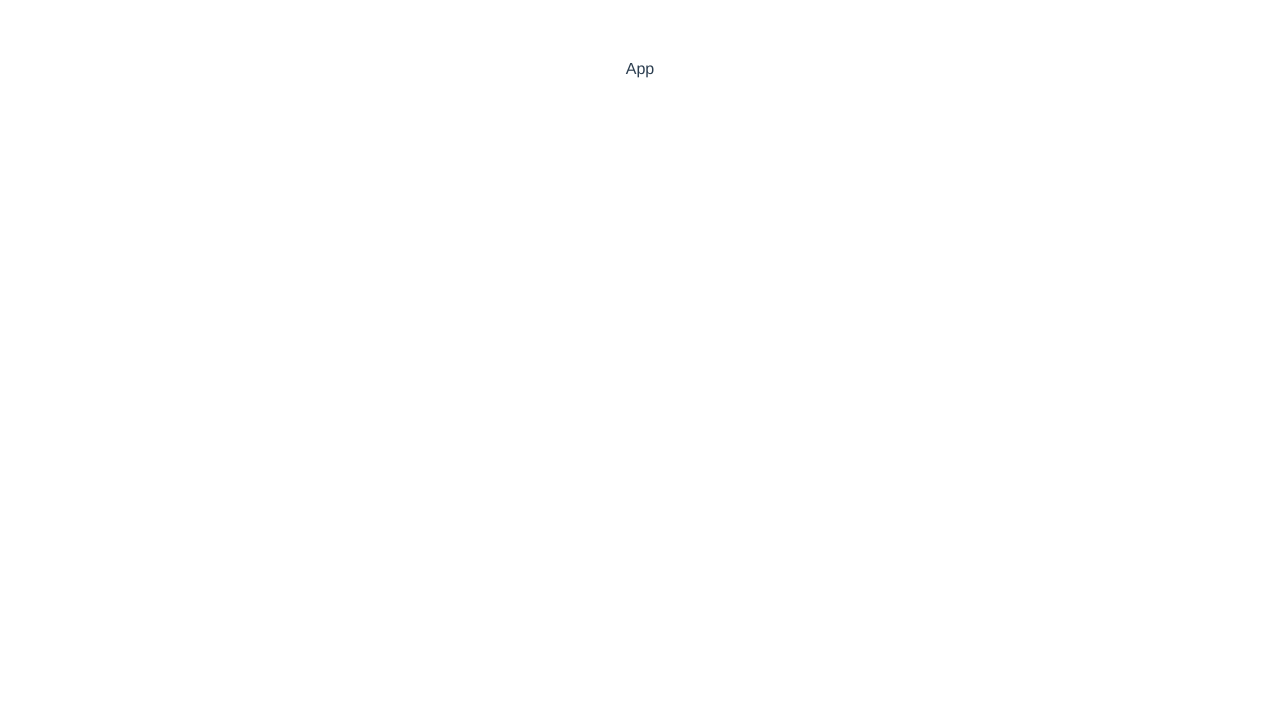
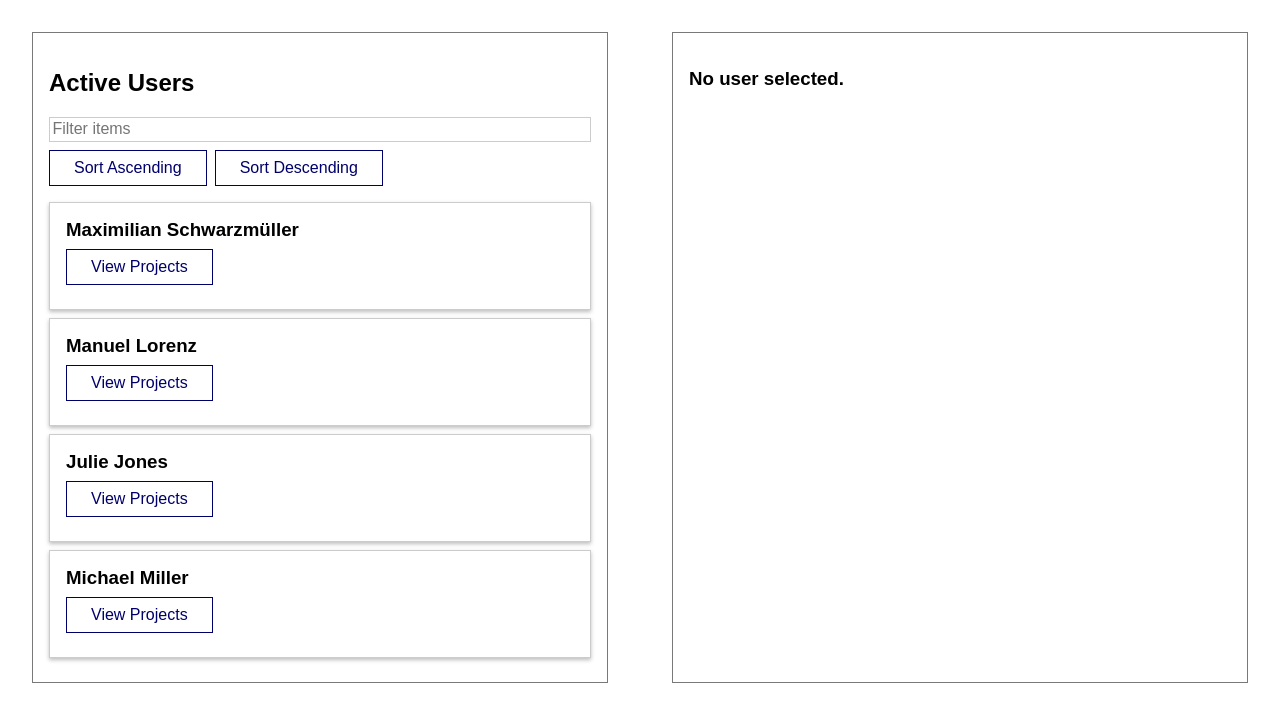
Before and after one commit to subashpenneru/Subash-Vue-Practice, a Vue app: page / in a window 1280 px wide. Shown: the top 722 px of the page. Built offline with nearby package versions, Linux system fonts and the light colour scheme.

Commit message:
migrating done

```diff
--- a/src/App.vue
+++ b/src/App.vue
@@ -1,20 +1,67 @@
 <template>
-  <div>App</div>
+  <main>
+    <user-list :users="activeUsers" @list-projects="selectUser"></user-list>
+    <projects-list :user="selectedUser"></projects-list>
+  </main>
 </template>
 
 <script>
+import { ref } from 'vue';
+
+import USER_DATA from './dummy-data.js';
+import UserList from './components/users/UserList.vue';
+import ProjectsList from './components/projects/ProjectsList.vue';
+
 export default {
-  name: 'App',
+  components: {
+    UserList,
+    ProjectsList
+  },
+  setup() {
+    const activeUsers = USER_DATA;
+    let selectedUser = ref(null);
+
+    const selectUser = id => {
+      selectedUser.value = activeUsers.find(user => user.id === id);
+    };
+
+    return { selectUser, selectedUser, activeUsers };
+  }
 };
 </script>
 
-<style lang="scss">
-#app {
-  font-family: Avenir, Helvetica, Arial, sans-serif;
-  -webkit-font-smoothing: antialiased;
-  -moz-osx-font-smoothing: grayscale;
-  text-align: center;
-  color: #2c3e50;
-  margin-top: 60px;
+<style>
+* {
+  box-sizing: border-box;
+}
+html {
+  font-family: sans-serif;
+}
+body {
+  margin: 0;
+}
+
+main {
+  display: flex;
+  justify-content: space-around;
+}
+
+button {
+  font: inherit;
+  border: 1px solid #00006b;
+  background-color: transparent;
+  color: #00006b;
+  padding: 0.5rem 1.5rem;
+  cursor: pointer;
+  margin: 0.5rem 0.5rem 0.5rem 0;
+}
+button:hover,
+button:active {
+  background-color: #efefff;
+}
+
+button.selected {
+  background-color: #00006b;
+  color: white;
 }
 </style>
--- /dev/null
+++ b/src/components/UI/BaseContainer.vue
@@ -0,0 +1,14 @@
+<template>
+  <section>
+    <slot></slot>
+  </section>
+</template>
+
+<style scoped>
+section {
+  margin: 2rem;
+  border: 1px solid #797979;
+  padding: 1rem;
+  flex: 1;
+}
+</style>
--- /dev/null
+++ b/src/components/UI/BaseSearch.vue
@@ -0,0 +1,40 @@
+<template>
+  <form>
+    <input
+      type="search"
+      @input="search"
+      :value="searchTerm"
+      placeholder="Filter items"
+    />
+  </form>
+</template>
+
+<script>
+export default {
+  props: ['searchTerm'],
+  emits: ['search'],
+  setup(_, context) {
+    const search = e => {
+      context.emit('search', e.target.value);
+    };
+
+    return { search };
+  }
+};
+</script>
+
+<style scoped>
+input {
+  font: inherit;
+  width: 100%;
+  display: block;
+  padding: 0.15rem;
+  border: 1px solid #ccc;
+}
+
+input:focus {
+  outline: none;
+  border-color: #00006b;
+  background-color: #eeeeff;
+}
+</style>
--- /dev/null
+++ b/src/components/projects/ProjectItem.vue
@@ -0,0 +1,24 @@
+<template>
+  <li>
+    <h3>{{ title }}</h3>
+  </li>
+</template>
+
+<script>
+export default {
+  props: ['title'],
+};
+</script>
+
+<style scoped>
+li {
+  background-color: #00006b;
+  color: white;
+  padding: 0.5rem;
+  margin: 1rem 0;
+}
+
+li h3 {
+  margin: 0;
+}
+</style>
--- /dev/null
+++ b/src/components/projects/ProjectsList.vue
@@ -0,0 +1,78 @@
+<template>
+  <base-container v-if="user">
+    <h2>{{ user.fullName }}: Projects</h2>
+    <base-search
+      v-if="hasProjects"
+      @search="updateSearch"
+      :search-term="enteredSearchTerm"
+    ></base-search>
+    <ul v-if="hasProjects">
+      <project-item
+        v-for="prj in availableProjects"
+        :key="prj.id"
+        :title="prj.title"
+      ></project-item>
+    </ul>
+    <h3 v-else>No projects found.</h3>
+  </base-container>
+  <base-container v-else>
+    <h3>No user selected.</h3>
+  </base-container>
+</template>
+
+<script>
+import { computed, ref, watch, toRefs } from 'vue';
+import ProjectItem from './ProjectItem.vue';
+
+export default {
+  components: {
+    ProjectItem
+  },
+  props: ['user'],
+  setup(props) {
+    const enteredSearchTerm = ref('');
+    const activeSearchTerm = ref('');
+
+    const availableProjects = computed(() => {
+      if (activeSearchTerm.value) {
+        return props.user.projects.filter(prj =>
+          prj.title.toLowerCase().includes(activeSearchTerm.value.toLowerCase())
+        );
+      }
+      return props.user.projects;
+    });
+
+    const hasProjects = computed(() => {
+      return props.user.projects && availableProjects.value.length > 0;
+    });
+
+    watch(enteredSearchTerm, val => {
+      setTimeout(() => {
+        if (val === enteredSearchTerm.value) {
+          activeSearchTerm.value = val;
+        }
+      }, 300);
+    });
+
+    const { user } = toRefs(props);
+
+    watch(user, () => {
+      enteredSearchTerm.value = '';
+    });
+
+    const updateSearch = val => {
+      enteredSearchTerm.value = val;
+    };
+
+    return { enteredSearchTerm, hasProjects, availableProjects, updateSearch };
+  }
+};
+</script>
+
+<style scoped>
+ul {
+  list-style: none;
+  margin: 0;
+  padding: 0;
+}
+</style>
--- /dev/null
+++ b/src/components/users/UserItem.vue
@@ -0,0 +1,33 @@
+<template>
+  <li>
+    <h3>{{ userName }}</h3>
+    <button @click="viewProjects">View Projects</button>
+  </li>
+</template>
+
+<script>
+export default {
+  props: ['id', 'userName'],
+  emits: ['list-projects'],
+  setup(props, context) {
+    const viewProjects = () => {
+      context.emit('list-projects', props.id);
+    };
+
+    return { viewProjects };
+  }
+};
+</script>
+
+<style scoped>
+li {
+  margin: 0.5rem 0;
+  padding: 1rem;
+  box-shadow: 0 2px 4px rgba(0, 0, 0, 0.26);
+  border: 1px solid #ccc;
+}
+
+li h3 {
+  margin: 0;
+}
+</style>
--- /dev/null
+++ b/src/components/users/UserList.vue
@@ -0,0 +1,101 @@
+<template>
+  <base-container>
+    <h2>Active Users</h2>
+    <base-search
+      @search="updateSearch"
+      :search-term="enteredSearchTerm"
+    ></base-search>
+    <div>
+      <button @click="sort('asc')" :class="{ selected: sorting === 'asc' }">
+        Sort Ascending
+      </button>
+      <button @click="sort('desc')" :class="{ selected: sorting === 'desc' }">
+        Sort Descending
+      </button>
+    </div>
+    <ul>
+      <user-item
+        v-for="user in displayedUsers"
+        :key="user.id"
+        :user-name="user.fullName"
+        :id="user.id"
+        @list-projects="$emit('list-projects', $event)"
+      ></user-item>
+    </ul>
+  </base-container>
+</template>
+
+<script>
+import { computed, ref, watch } from 'vue';
+
+import UserItem from './UserItem.vue';
+
+export default {
+  components: {
+    UserItem
+  },
+  props: ['users'],
+  emits: ['list-projects'],
+  setup(props) {
+    const enteredSearchTerm = ref('');
+    const activeSearchTerm = ref('');
+    const availableUsers = computed(() => {
+      let users = props.users || [];
+
+      if (activeSearchTerm.value) {
+        users = props.users.filter(user =>
+          user.fullName
+            .toLowerCase()
+            .includes(activeSearchTerm.value.toLowerCase())
+        );
+      }
+
+      return users;
+    });
+
+    const updateSearch = val => {
+      enteredSearchTerm.value = val;
+    };
+
+    watch(enteredSearchTerm, newVal => {
+      setTimeout(() => {
+        if (newVal === enteredSearchTerm.value) {
+          activeSearchTerm.value = newVal;
+        }
+      }, 300);
+    });
+
+    const sorting = ref(null);
+    const displayedUsers = computed(() => {
+      if (!sorting.value) {
+        return availableUsers.value;
+      }
+      return availableUsers.value.slice().sort((u1, u2) => {
+        if (sorting.value === 'asc' && u1.fullName > u2.fullName) {
+          return 1;
+        } else if (sorting.value === 'asc') {
+          return -1;
+        } else if (sorting.value === 'desc' && u1.fullName > u2.fullName) {
+          return -1;
+        } else {
+          return 1;
+        }
+      });
+    });
+
+    const sort = mode => {
+      sorting.value = mode;
+    };
+
+    return { enteredSearchTerm, updateSearch, sorting, displayedUsers, sort };
+  }
+};
+</script>
+
+<style scoped>
+ul {
+  list-style: none;
+  margin: 0;
+  padding: 0;
+}
+</style>
--- /dev/null
+++ b/src/dummy-data.js
@@ -0,0 +1,33 @@
+export default [
+  {
+    id: 'max',
+    fullName: 'Maximilian Schwarzmüller',
+    projects: [
+      { id: 'max_p1', title: 'Record the Vue course' },
+      { id: 'max_p2', title: 'Create more courses' },
+      { id: 'max_p3', title: 'Keep content updated' }
+    ]
+  },
+  {
+    id: 'manu',
+    fullName: 'Manuel Lorenz',
+    projects: [
+      { id: 'manu_p1', title: 'Create more courses' },
+      { id: 'manu_p2', title: 'Dive into data science topics' },
+      { id: 'manu_p3', title: 'Various things' }
+    ]
+  },
+  {
+    id: 'julie',
+    fullName: 'Julie Jones',
+    projects: [
+      { id: 'julie_p1', title: 'Create agenda for next months' },
+      { id: 'julie_p2', title: 'Explore new topics' }
+    ]
+  },
+  {
+    id: 'michael',
+    fullName: 'Michael Miller',
+    projects: []
+  }
+];
```
Also changed, not shown: src/main.js (+11 -3 lines).
